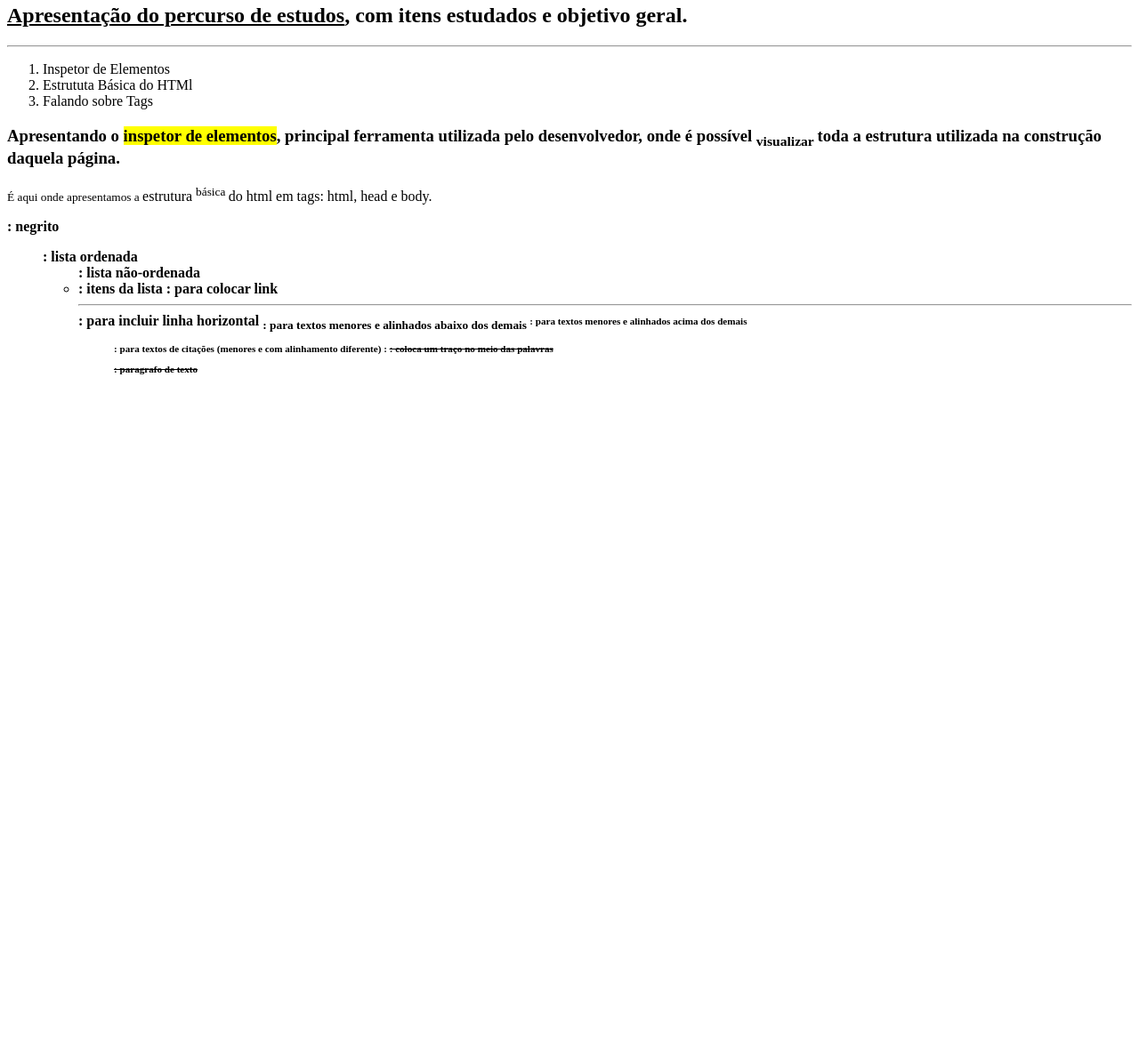
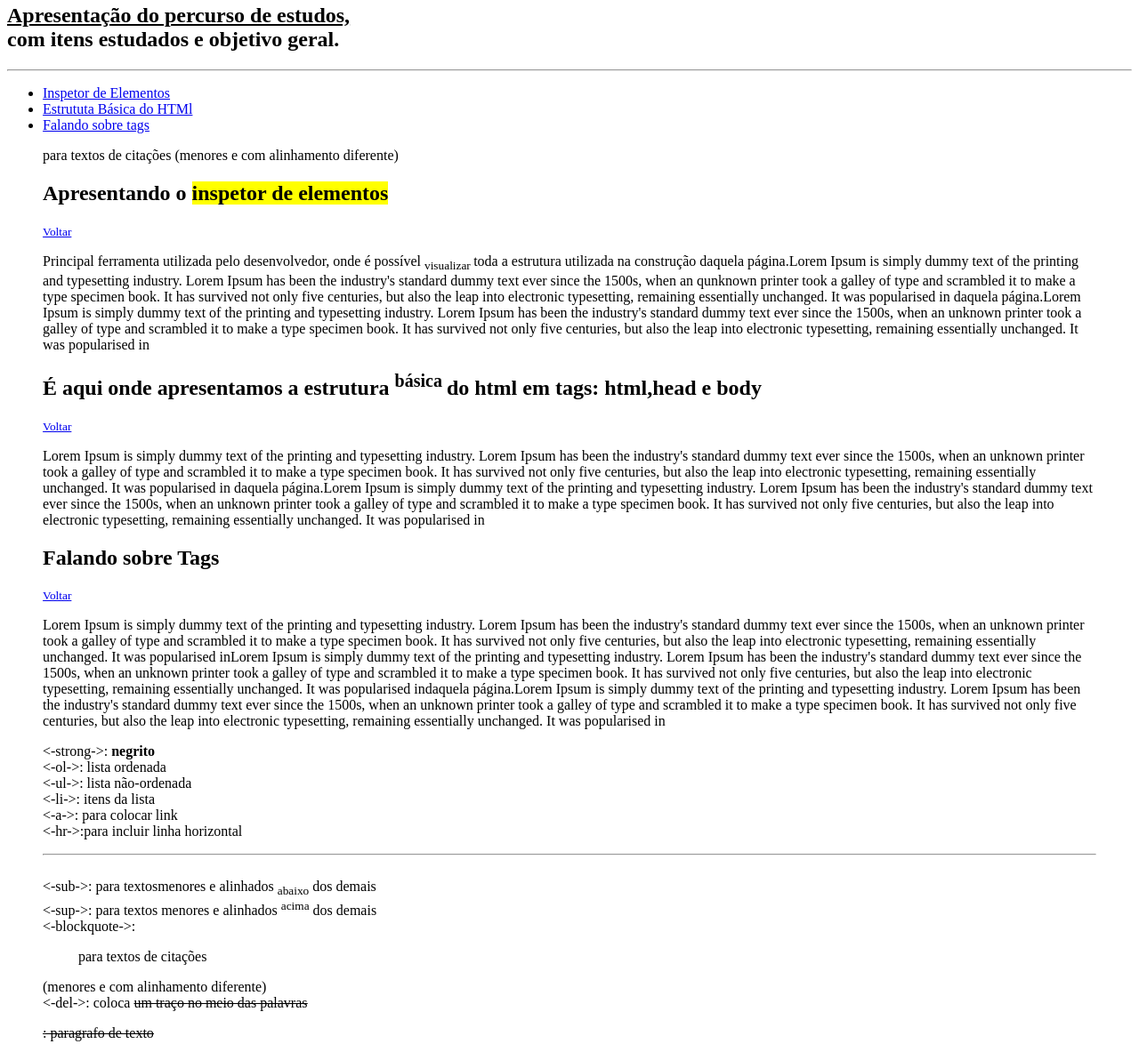
Before and after one commit to nataliacarturand/DIO, a plain HTML site: page Index.html in a window 1280 px wide. Shown: the part 76-1250 px from the top of the page at 89% size. Before the commit the page ends 800 px from the top, so only its background shows below. Drawn offline with Linux system fonts and the light colour scheme.

Commit message:
Add files via upload
Esta é a versão atual do meu projeto de estudo!

```diff
--- a/Index.html
+++ b/Index.html
@@ -9,36 +9,83 @@
 </head>
 
 <body>
-    <h1><i>Apresentando o curso</i></h1>
-    <h2><u>Apresentação do percurso de estudos</u>, <strong>com itens estudados </strong>e objetivo geral.
+    <h1 id="inicio"><i>Apresentando o curso</i></h1>
+    <h2><u>Apresentação do percurso de estudos,</u><br>com itens estudados e objetivo geral.
     </h2>
     <hr>
-    <ol>
-        <li a href="Apresentando">Inspetor de Elementos</li>
-        <li a href="small">Estrututa Básica do HTMl</li>
-        <li>Falando sobre Tags</li>
-    </ol>
 
-    <h3 id="Apresentando">Apresentando o <mark> inspetor de elementos</mark>, principal ferramenta utilizada pelo
-        desenvolvedor, onde é
-        possível <sub>visualizar </sub>toda a estrutura utilizada na construção daquela página.
-    </h3>
+    <ul>
+        <li><a href="#Apresentando" title=">Texto de apresentação">Inspetor de Elementos</a></li>
+        <li><a href="#small" title=">Texto Basico html">Estrututa Básica do HTMl</a></li>
+        <li><a href="#tags" title="Texto de Tags">Falando sobre tags</a></li>
+    </ul>
 
-    <p a href="small"><small>É aqui onde apresentamos a </small>estrutura <sup>básica </sup>do html em tags: html, head
-        e body.</p>
+    <blockquote> para textos de citações (menores e com alinhamento diferente)
 
-    <p><strong>: negrito
-            <ol>: lista ordenada
-                <ul>: lista não-ordenada
-                    <li>: itens da lista
-                        <a>: para colocar link
-                            <hr>: para incluir linha horizontal
-                            <sub>: para textos menores e alinhados abaixo dos demais
-                                <sup>: para textos menores e alinhados acima dos demais
-                                    <blockquote>: para textos de citações (menores e com alinhamento diferente)
-                                        <font>:
-                                            <del>: coloca um traço no meio das palavras
-                                                <p>: paragrafo de texto</p>
+        <h2 id="Apresentando">Apresentando o <mark> inspetor de elementos</mark></h2>
+        <small><a href="#inicio">Voltar </small></a>
+        <p>Principal ferramenta utilizada pelo desenvolvedor, onde é possível <sub>visualizar </sub>toda a estrutura
+            utilizada na construção daquela página.Lorem Ipsum is simply dummy text of the printing and typesetting
+            industry. Lorem Ipsum has been the industry's standard dummy text ever since the 1500s, when an qunknown
+            printer
+            took a galley of type and scrambled it to make a type specimen
+            book. It has survived not only five centuries, but also the leap into electronic typesetting, remaining
+            essentially unchanged. It was popularised in
+            daquela página.Lorem Ipsum is simply
+            dummy text of the printing and typesetting industry. Lorem Ipsum has been the industry's standard dummy text
+            ever since the 1500s, when an unknown printer took a galley of type and scrambled it to make a type specimen
+            book. It has survived not only five centuries, but also the leap into electronic typesetting, remaining
+            essentially unchanged. It was popularised in
+        </p>
+
+        <h2 id="small">É aqui onde apresentamos a estrutura <sup>básica </sup>do html em tags: html,head e body </h2>
+        <small><a href="#inicio">Voltar </small></a>
+        <p>Lorem Ipsum is simply dummy text of the printing and typesetting industry. Lorem Ipsum has been the
+            industry's standard dummy text ever since the 1500s, when an unknown printer took a galley of type and
+            scrambled
+            it to make a type specimen book. It has survived not only five centuries, but also the leap into electronic
+            typesetting, remaining essentially unchanged. It was popularised in
+            daquela página.Lorem Ipsum is simply
+            dummy text of the printing and typesetting industry. Lorem Ipsum has been the industry's standard dummy text
+            ever since the 1500s, when an unknown printer took a galley of type and scrambled it to make a type specimen
+            book. It has survived not only five centuries, but also the leap into electronic typesetting, remaining
+            essentially unchanged. It was popularised in</p>
+
+
+        <h2 id="tags">Falando sobre Tags</h2>
+        <small><a href="#inicio">Voltar </small></a>
+        <p>Lorem Ipsum is simply dummy text of the printing and typesetting industry. Lorem Ipsum has been the
+            industry's
+            standard dummy text ever since the 1500s, when an unknown printer took a galley of type and scrambled it to
+            make
+            a type specimen book. It has survived not only five centuries, but also the leap into electronic
+            typesetting,
+            remaining essentially unchanged. It was popularised inLorem Ipsum is simply dummy text of the printing and
+            typesetting industry. Lorem Ipsum has been the industry's standard dummy text ever since the 1500s, when an
+            unknown printer took a galley of type and scrambled it to make a type specimen book. It has survived not
+            only
+            five centuries, but also the leap into electronic typesetting, remaining essentially unchanged. It was
+            popularised indaquela página.Lorem Ipsum is simply
+            dummy text of the printing and typesetting industry. Lorem Ipsum has been the industry's standard dummy text
+            ever since the 1500s, when an unknown printer took a galley of type and scrambled it to make a type specimen
+            book. It has survived not only five centuries, but also the leap into electronic typesetting, remaining
+            essentially unchanged. It was popularised in</p>
+        <p>
+            <-strong->: <strong>negrito</strong><br>
+                <-ol->: lista ordenada<br>
+                    <-ul->: lista não-ordenada<br>
+                        <-li->: itens da lista<br>
+                            <-a->:<a> para colocar link</a><br>
+                                <-hr->:para incluir linha horizontal
+                                    <hr> <br>
+                                    <-sub->: para textosmenores</sub> e alinhados <sub>abaixo</sub> dos demais<br>
+                                        <-sup->: para textos menores e alinhados <sup>acima</sup> dos demais<br>
+                                            <-blockquote->:<blockquote> para textos de citações </blockquote>(menores e
+                                                com alinhamento
+                                                diferente)<br>
+
+                                                <-del->: coloca <del>um traço <del>no meio das palavras<br>
+                                                            <p>: paragrafo de texto</p>
 </body>
 
 </html>
```
